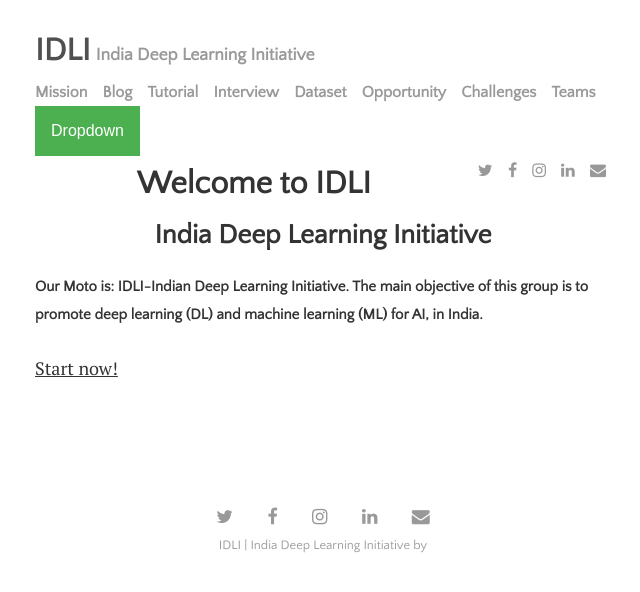
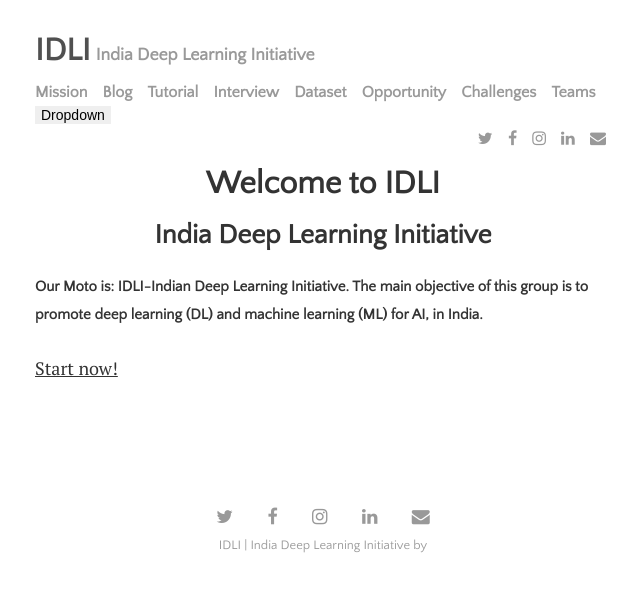
Before and after one commit to IndiaDeepLearningInitiative-IDLI/IndiaDeepLearningInitiative-IDLI.github.io, a Jekyll site: the page built from index.html, in a window 1280 px wide. Shown: the top 592 px of the page, without its empty margins (317-957 px from the left). Built offline with Jekyll 4.4.1, drawn with Linux system fonts in a browser that asks for light colours; nearby versions of some CDN libraries; the list of posts is cut into pages by our own code; comment, search, counter and statistics services are not loaded.

Commit message:
drop down color change

```diff
--- a/css/main.css
+++ b/css/main.css
@@ -447,47 +447,35 @@ pre {
 
  /* Dropdown Button */
 .dropbtn {
-    background-color: #4CAF50;
-    color: white;
-    padding: 16px;
-    font-size: 16px;
+    font-size: 14px;
     border: none;
-    cursor: pointer;
 }
 
 /* The container <div> - needed to position the dropdown content */
 .dropdown {
     position: relative;
-    display: inline-block;
 }
 
 /* Dropdown Content (Hidden by Default) */
 .dropdown-content {
     display: none;
     position: absolute;
-    background-color: #f9f9f9;
-    min-width: 160px;
-    box-shadow: 0px 8px 16px 0px rgba(0,0,0,0.2);
-    z-index: 1;
 }
 
 /* Links inside the dropdown */
 .dropdown-content a {
-    color: black;
     padding: 12px 16px;
     text-decoration: none;
-    display: block;
 }
 
 /* Change color of dropdown links on hover */
-.dropdown-content a:hover {background-color: #f1f1f1}
+.dropdown-content a:hover {
+}
 
 /* Show the dropdown menu on hover */
 .dropdown:hover .dropdown-content {
-    display: block;
 }
 
 /* Change the background color of the dropdown button when the dropdown content is shown */
 .dropdown:hover .dropbtn {
-    background-color: #3e8e41;
 }
```
